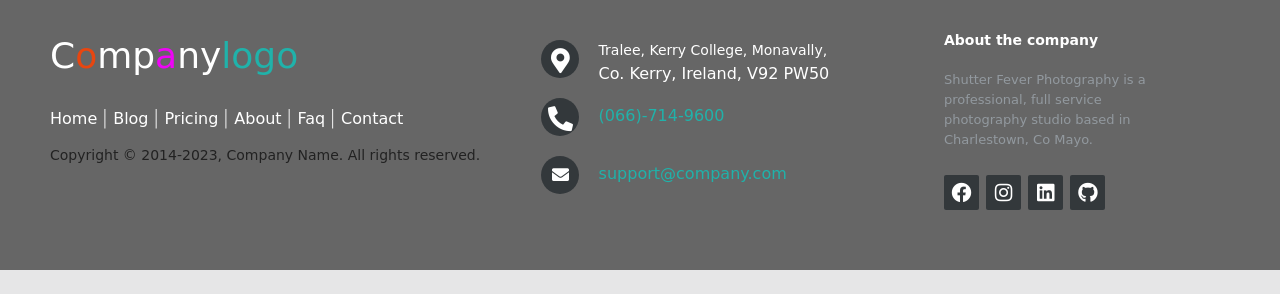
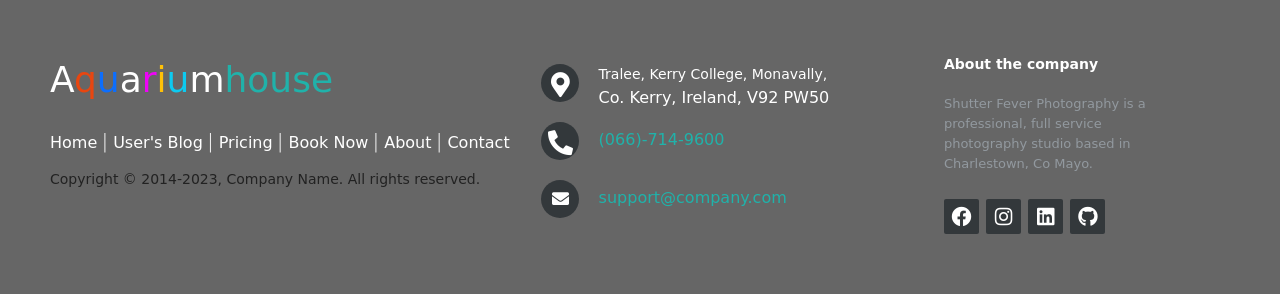
Before and after one commit to SergiyKochenko/portfolio-project-four, a Django app: page /about/ in a window 1280 px wide. Shown: the part 606-900 px from the top of the page. Before the commit the page ends 876 px from the top, so only its background shows below. Run offline with Django 3.2, Linux system fonts and the light colour scheme; some web fonts are replaced.

Commit message:
styling logo, footer, nav menu

```diff
--- a/static/css/about.css
+++ b/static/css/about.css
@@ -19,10 +19,9 @@
     height: 100%;
     text-decoration: none;
     contain: content;
-    color: black;
 }
 
-.row>* {
+/* .row>* {
     flex-shrink: 0;
     width: 100%;
     max-width: 100%;
@@ -45,8 +44,7 @@
     padding: 1.25rem;
     opacity: 0.8;
     margin: 10px;
+} */
+.p-5 {
+    padding: 1rem!important;
 }
-
-.pt-5 {
-    margin-bottom: 30px;
-}
--- a/templates/about.html
+++ b/templates/about.html
@@ -1,26 +1,23 @@
 {% extends 'base.html' %}
 {% load static %}
 {% block content %}
+
 <link rel="stylesheet" href="{% static 'css/about.css' %}">
 <section id="background">
-
-    <div class="col about-page">
+    <div class="col about-page p-5">
         <div class="row">
             <div class="col-md-4 card card-body">
-
-                <div class="card bg-light">
-                    <div class="card-body text-center">
-                        <h2><span class="text-font"> About</span></h2>
-                      <p class="card-text"><p class="text-font">OUR MISSION STATEMENT</p>
-                      <p class="text-font">Shutter Fever Photography is a professional, full service photography studio based in Charlestown, Co Mayo.
-                          We thrive on creating beautiful visual imagery – whether for a wedding couple, commercial brand or photograph for the walls of a family home, we are constantly driven to create the next amazing image to delight our clients.
-                          A family run Mayo business, we have a keen appreciation for what photography is all about. Our work is constantly evolving, but that timeless significance of quality photography is not lost – capturing memories, one click at a time.
-                      </p></p>
-                    </div>
+                <div class="p-3 mb-5 bg-dark text-white">
+                    <h2><span class="text-font text-black">About</span></h2>
+                    <p class="card-text">
+                    <p class="text-font text-black">OUR MISSION STATEMENT</p>
+                    <p class="text-font">Shutter Fever Photography is a professional, full service photography studio based in Charlestown, Co Mayo.
+                    We thrive on creating beautiful visual imagery – whether for a wedding couple, commercial brand or photograph for the walls of a family home, we are constantly driven to create the next amazing image to delight our clients.
+                    A family run Mayo business, we have a keen appreciation for what photography is all about. Our work is constantly evolving, but that timeless significance of quality photography is not lost – capturing memories, one click at a time.
+                    </p></p>
                 </div>
             </div>
         </div>
     </div>
-
 </section>
 {%endblock%}
--- a/templates/base.html
+++ b/templates/base.html
@@ -20,7 +20,7 @@
         <!-- Navigation -->
         <nav class="navbar navbar-expand-lg navbar-light bg-white">
             <div class="container-fluid">
-                <a class="navbar-brand"><span class="brand text-font" style="color:white;">C<span class="red-o text-font">o</span>mp<span class="pink-a text-font">a</span>ny<span class="thin text-font">logo</span></span></a>
+                <a class="navbar-brand"><span class="brand text-font" style="color:white;">A<span class="red-o text-font">q</span><span class="text-primary text-font">u</span>a<span class="pink-a text-font">r</span><span class="text-warning text-font">i</span><span class="text-info text-font">u</span>m<span class="thin text-font">house</span></span></a>
                 <button class="navbar-toggler" type="button" data-bs-toggle="collapse" data-bs-target="#navbarText"
                     aria-controls="navbarText" aria-expanded="false" aria-label="Toggle navigation">
                 <span class="navbar-toggler-icon"></span>
@@ -52,7 +52,6 @@
                         <li class="nav-item">
                             <a class="nav-link {% if request.path == '/account_logout/' %}active{% endif %} butn text-font" href="{% url 'account_logout' %}">Logout</a>
                         </li>
-                        <a class="navbar-brand"><span class="brand text-font" style="color:white;">W<span class="red-o text-font">e</span>lc<span class="pink-a text-font">o</span>me <span class="thin text-font">{{ user.username }}</span></span></a>
                         {% else %}
                         <li class="nav-item">
                             <a class="nav-link {% if request.path == '/account_signup/' %}active{% endif %} butn text-font" href="{% url 'account_signup' %}">Register</a>
@@ -64,6 +63,11 @@
                     </ul>
                 </div>
             </div>
+            {% if user.is_authenticated %}
+            <div>
+                <a class="navbar-brand"><span class="brand text-font" style="color:white;">W<span class="red-o text-font">e</span>lc<span class="pink-a text-font">o</span>me <span class="thin text-font">{{ user.username }}</span></span></a>
+            </div>
+            {% endif %}
         </nav>
         <div class="container">
             <div class="row">
@@ -86,13 +90,13 @@
         <!-- <section style="background-color: #f8f9fa; height: inherit;"></section> -->
         <footer class="footer-distributed">
             <div class="footer-left">
-                <h3 class="text-font" style="color:white;"><span class="text-font">C<span class="red-o text-font">o</span>mp<span class="pink-a text-font">a</span>ny<span class="thin text-font">logo</span></span></h3>
+                <h3 class="text-font" style="color:white;"><span class="text-font">A<span class="red-o text-font">q</span><span class="text-primary text-font">u</span>a<span class="pink-a text-font">r</span><span class="text-warning text-font">i</span><span class="text-info text-font">u</span>m<span class="thin text-font">house</span></span></h3>
                 <p class="footer-links">
-                    <a href="{% url 'home' %}" class="link-1 text-font">Home</a>
-                    <a href="{% url 'usersblog' %}" class="text-font">Blog</a>
+                    <a href="{% url 'usersblog' %}" class="link-1 text-font">Home</a>
+                    <a href="{% url 'usersblog' %}" class="text-font">User's Blog</a>
                     <a href="{% url 'pricing' %}" class="text-font">Pricing</a>
+                    <a href="{%url 'booknow' %}" class="text-font">Book Now</a>
                     <a href="{% url 'about' %}" class="text-font">About</a>
-                    <a href="#" class="text-font">Faq</a>
                     <a href="{% url 'contact' %}" class="text-font">Contact</a>
                 </p>
                 <p class="footer-company-name text-font">
--- a/templates/contact.html
+++ b/templates/contact.html
@@ -12,7 +12,7 @@
             <p class="elementor text-font button-wrapper">Let’s Talk About Your Shoot Today</p>
             <a class="button-wrapper" href="{%url 'booknow' %}" >
             <span>
-            <button type="button" class="btn btn-primary btn-lg">Book Now</button>
+            <button type="button" class="orange text-font btn btn-outline-warning">Book Now</button>
             </span>
             </a>
             <div class="elementor  button-wrapper">
```
Also changed, not shown: static/css/contact.css (+4 -3 lines).
